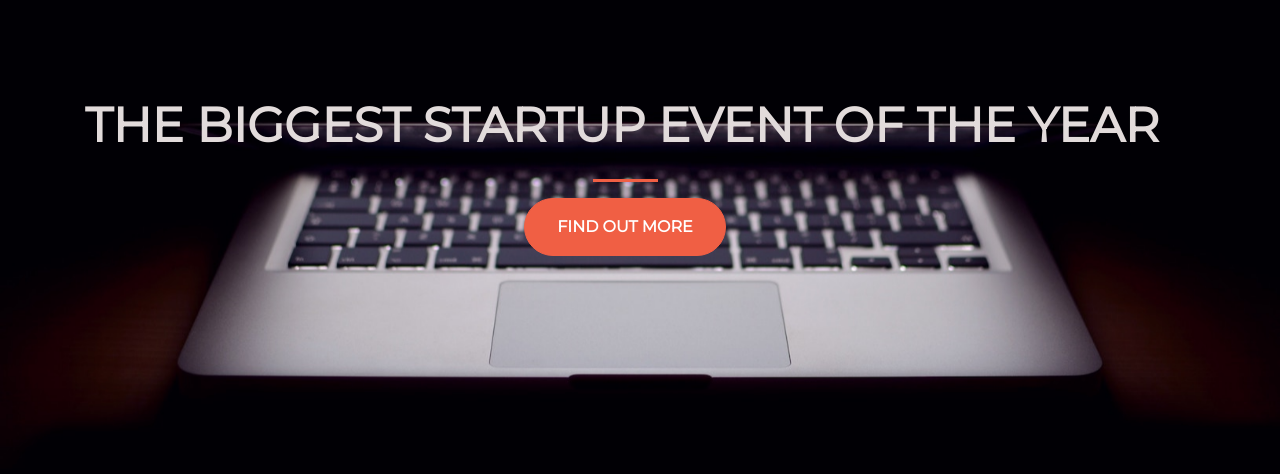
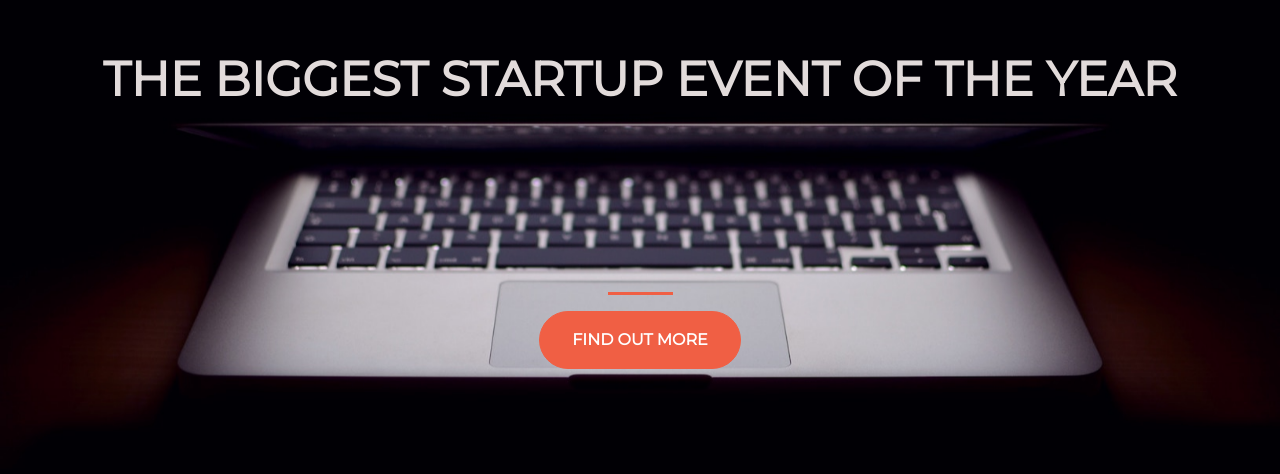
Before and after one commit to bharteesh/bharteesh.github.io, a plain HTML site: page index.html in a window 1280 px wide. Shown: the part 190-664 px from the top of the page. Drawn offline with nearby package versions, Linux system fonts and the light colour scheme.

Commit message:
Update index.html

```diff
--- a/index.html
+++ b/index.html
@@ -1,32 +1,31 @@
 <!DOCTYPE html>
 <html>
   <head>
+    <title>Startup</title>
+    <!-- Required meta tags -->
     <meta charset="utf-8">
     <meta name="viewport" content="width=device-width, initial-scale=1, shrink-to-fit=no">
-    <title>Startup</title>
 
     <!-- Google Fonts -->
     <link href="https://fonts.googleapis.com/css?family=Montserrat" rel="stylesheet">
 
     <!-- Bootstrap CSS from a CDN. This way you don't have to include the bootstrap file yourself -->
     <link rel="stylesheet" href="https://stackpath.bootstrapcdn.com/bootstrap/4.3.1/css/bootstrap.min.css" integrity="sha384-ggOyR0iXCbMQv3Xipma34MD+dH/1fQ784/j6cY/iJTQUOhcWr7x9JvoRxT2MZw1T" crossorigin="anonymous">
-
     <!-- Your own stylesheet -->
     <link rel="stylesheet" type="text/css" href="style.css">
   </head>
   <body>
     <div class="container d-flex align-items-center h-100">
-      <div class="row col-12">
-        <header class="text-center">
+      <div class="row">
+        <header class="text-center col-12">
           <h1 class="text-uppercase"><strong>The biggest startup event of the year</strong></h1>
         </header>
-        <div class="buffer col-12"/>
+        <div class="buffer col-12"></div>
         <section class="text-center col-12">
-           <hr>
-           <button class="btn btn-primary btn-xl">Find out more</button>
+          <hr>
+          <button class="btn btn-primary btn-xl">Find out more</button>
         </section>
-
       </div>
-  </div>
+    </div>
   </body>
 </html>
```
